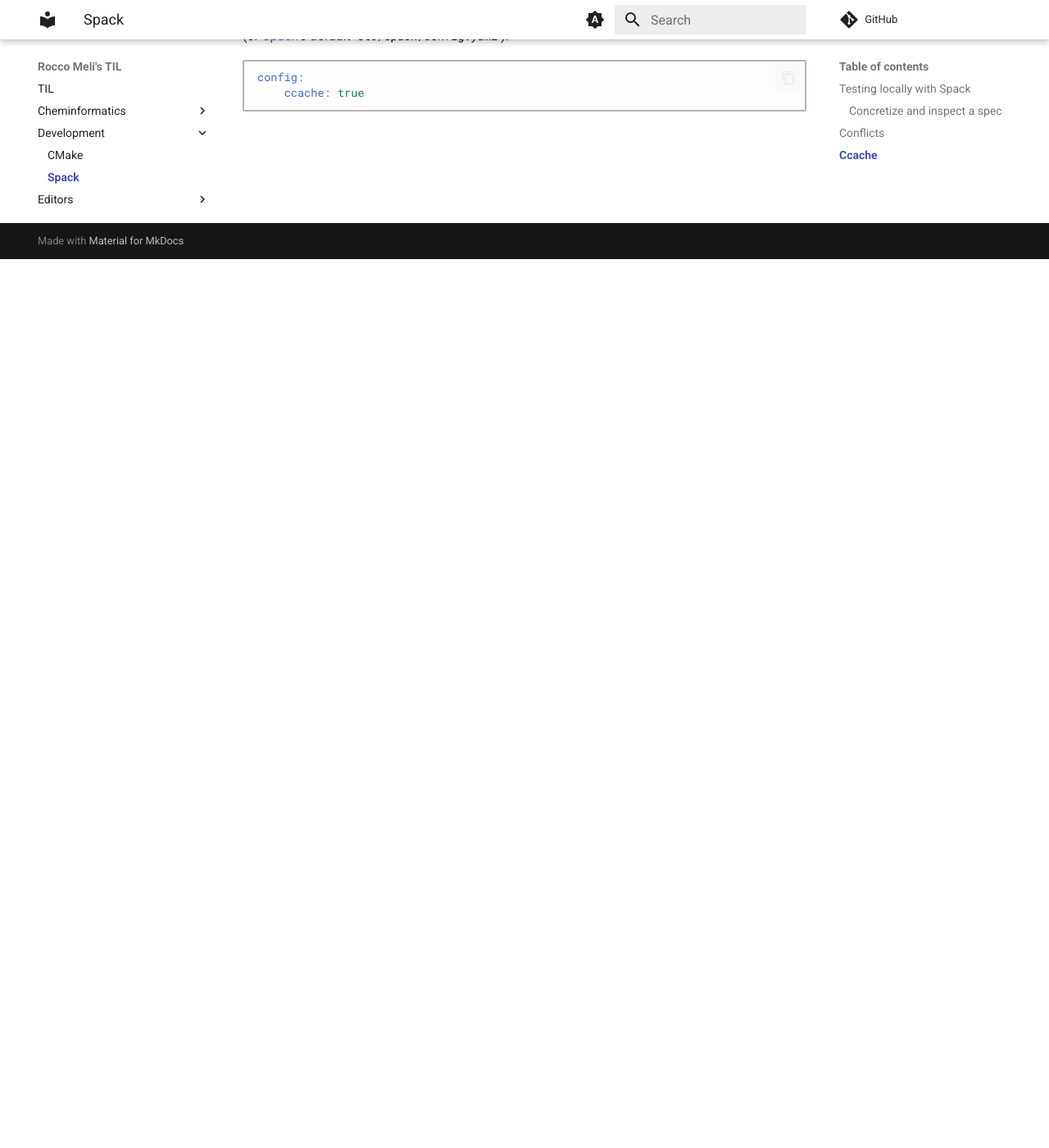
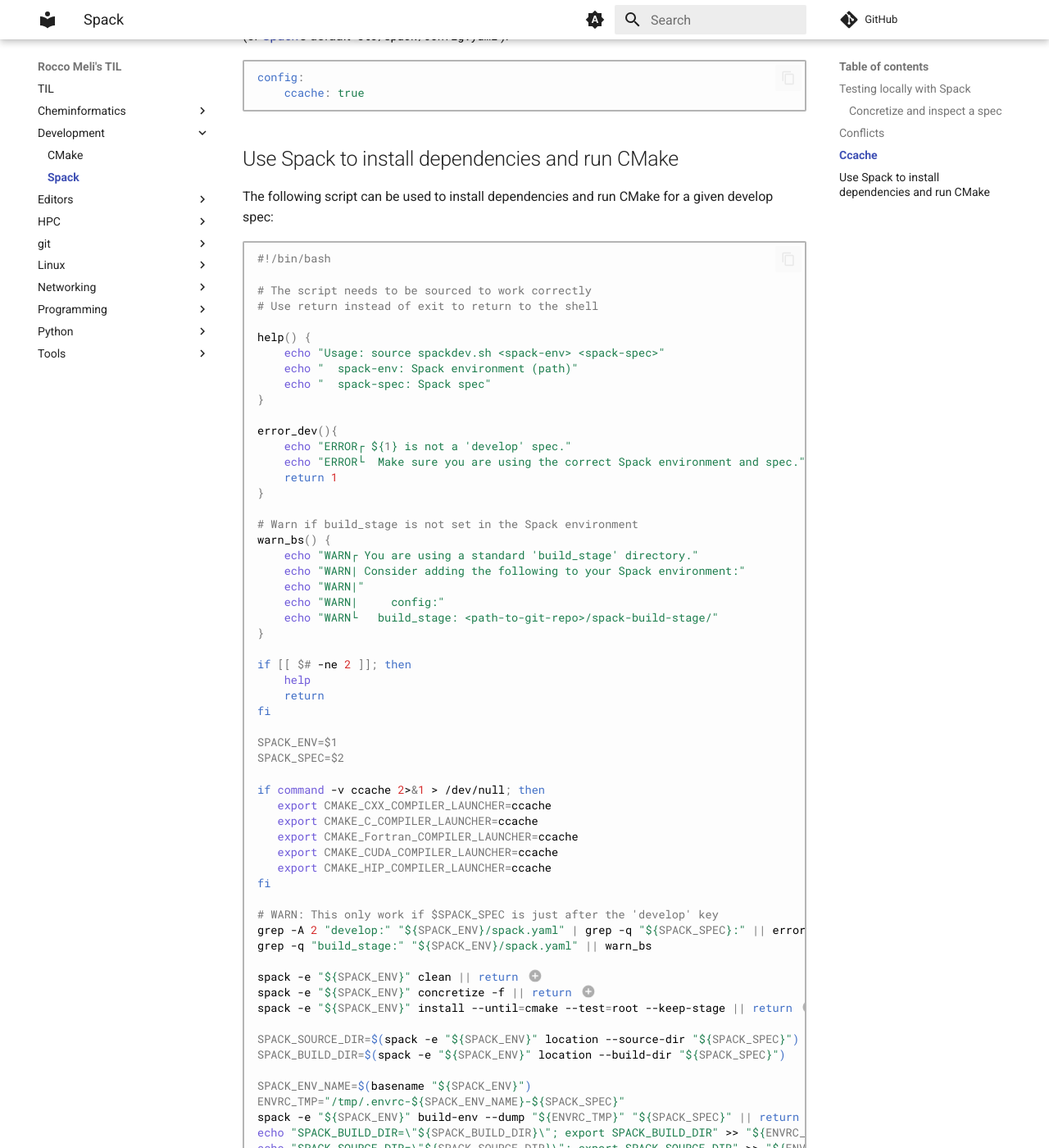
Before and after one commit to RMeli/TIL, an MkDocs documentation site: the page built from docs/develop/spack.md, in a window 1280 px wide and 1400 px high, scrolled down 1084 px. Shown: the whole window at 82% size. Built offline with MkDocs 1.6.1 and Material for MkDocs 9.7.7, drawn with Linux system fonts in a browser that asks for light colours; comment, search, counter and statistics services are not loaded; some of the changed text lies outside the part shown.

Commit message:
spack develop script

````diff
--- a/docs/develop/spack.md
+++ b/docs/develop/spack.md
@@ -54,6 +54,95 @@
     ccache: true
 ```
 
+## Use Spack to install dependencies and run CMake
+
+The following script can be used to install dependencies and run CMake for a given develop spec:
+
+```bash
+#!/bin/bash
+
+# The script needs to be sourced to work correctly
+# Use return instead of exit to return to the shell
+
+help() {
+	echo "Usage: source spackdev.sh <spack-env> <spack-spec>"
+	echo "  spack-env: Spack environment (path)"
+	echo "  spack-spec: Spack spec"
+}
+
+error_dev(){
+	echo "ERROR┌ ${1} is not a 'develop' spec."
+	echo "ERROR└  Make sure you are using the correct Spack environment and spec."
+	return 1
+}
+
+# Warn if build_stage is not set in the Spack environment
+warn_bs() {
+	echo "WARN┌ You are using a standard 'build_stage' directory."
+	echo "WARN| Consider adding the following to your Spack environment:"
+	echo "WARN|"
+	echo "WARN|     config:"
+	echo "WARN└	  build_stage: <path-to-git-repo>/spack-build-stage/"
+}
+
+if [[ $# -ne 2 ]]; then
+	help
+	return
+fi
+
+SPACK_ENV=$1
+SPACK_SPEC=$2
+
+if command -v ccache 2>&1 > /dev/null; then
+   export CMAKE_CXX_COMPILER_LAUNCHER=ccache
+   export CMAKE_C_COMPILER_LAUNCHER=ccache
+   export CMAKE_Fortran_COMPILER_LAUNCHER=ccache
+   export CMAKE_CUDA_COMPILER_LAUNCHER=ccache
+   export CMAKE_HIP_COMPILER_LAUNCHER=ccache
+fi
+
+# WARN: This only work if $SPACK_SPEC is just after the 'develop' key
+grep -A 2 "develop:" "${SPACK_ENV}/spack.yaml" | grep -q "${SPACK_SPEC}:" || error_dev "${SPACK_SPEC}" || return
+grep -q "build_stage:" "${SPACK_ENV}/spack.yaml" || warn_bs
+
+spack -e "${SPACK_ENV}" clean || return # (1)!
+spack -e "${SPACK_ENV}" concretize -f || return # (2)!
+spack -e "${SPACK_ENV}" install --until=cmake --test=root --keep-stage || return # (3)!
+
+SPACK_SOURCE_DIR=$(spack -e "${SPACK_ENV}" location --source-dir "${SPACK_SPEC}")
+SPACK_BUILD_DIR=$(spack -e "${SPACK_ENV}" location --build-dir "${SPACK_SPEC}")
+
+SPACK_ENV_NAME=$(basename "${SPACK_ENV}")
+ENVRC_TMP="/tmp/.envrc-${SPACK_ENV_NAME}-${SPACK_SPEC}"
+spack -e "${SPACK_ENV}" build-env --dump "${ENVRC_TMP}" "${SPACK_SPEC}" || return # (4)!
+echo "SPACK_BUILD_DIR=\"${SPACK_BUILD_DIR}\"; export SPACK_BUILD_DIR" >> "${ENVRC_TMP}"
+echo "SPACK_SOURCE_DIR=\"${SPACK_SOURCE_DIR}\"; export SPACK_SOURCE_DIR" >> "${ENVRC_TMP}"
+
+cp "${ENVRC_TMP}" "${SPACK_BUILD_DIR}/.envrc"
+direnv allow "${SPACK_BUILD_DIR}"
+
+# Add .envrc in SPACK_SOURCE_DIR so that nvim integrated terminal is correctly set up
+ mv "${ENVRC_TMP}" "${SPACK_SOURCE_DIR}/.envrc"
+ direnv allow "${SPACK_SOURCE_DIR}"
+
+# Be friendly to LSPs
+mkdir -p "${SPACK_SOURCE_DIR}/build"
+ln -sf "${SPACK_BUILD_DIR}/compile_commands.json" "${SPACK_SOURCE_DIR}/build/compile_commands.json" # (5)!
+
+pushd "${SPACK_SOURCE_DIR}" || return
+```
+
+1. Clean the Spack environment.
+2. Concretize the environment.
+3. Install the dependencies and run CMake.
+4. Dump the build environment to an `.envrc` file. This is used by [direnv] to set up the environment.
+5. Create a symlink to the `compile_commands.json` file in the source directory. This is useful for LSPs.
+
+!!! note
+
+    The script is meant to be sourced (`source ...`), not executed.
+
 [Ccache]: https://ccache.dev/
 [Spack]: https://spack.io
 [Spack spec]: https://spack.readthedocs.io/en/latest/packaging_guide.html#spack-specs
+[direnv]: https://direnv.net/
````
